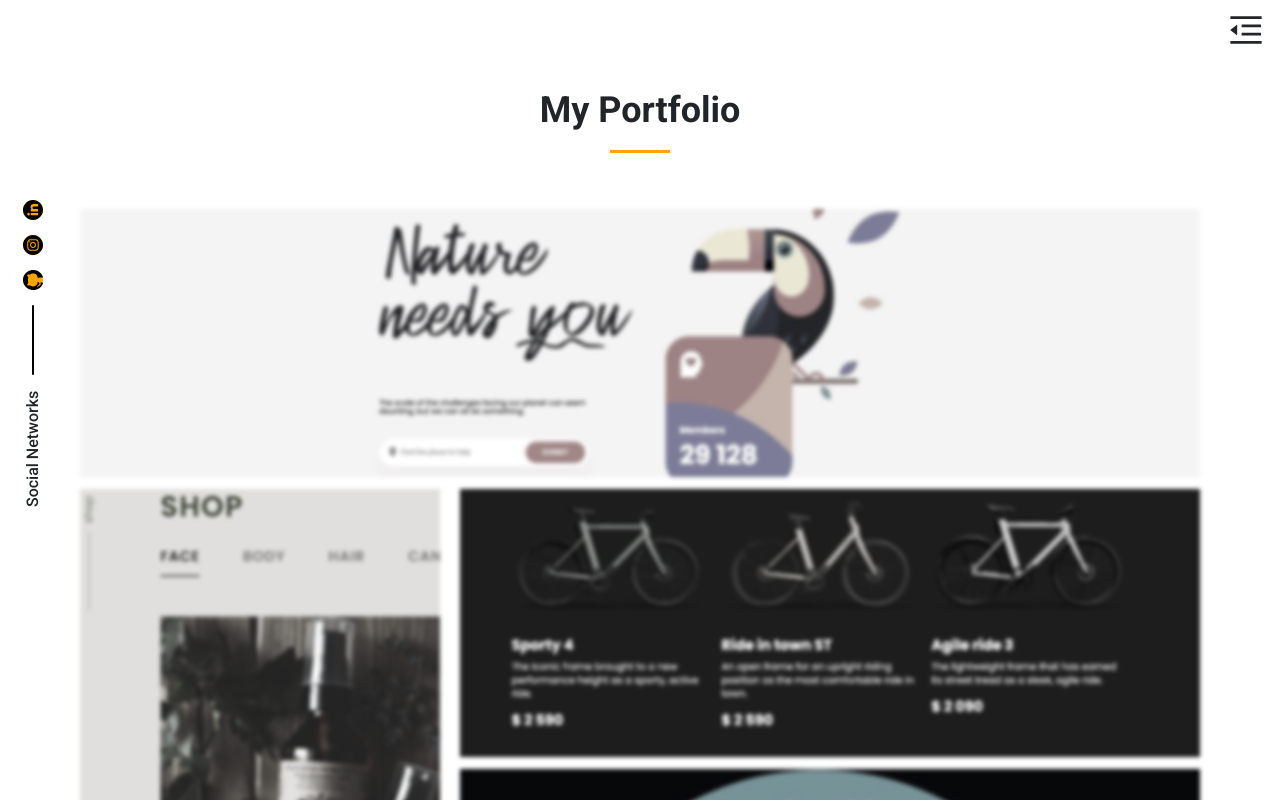
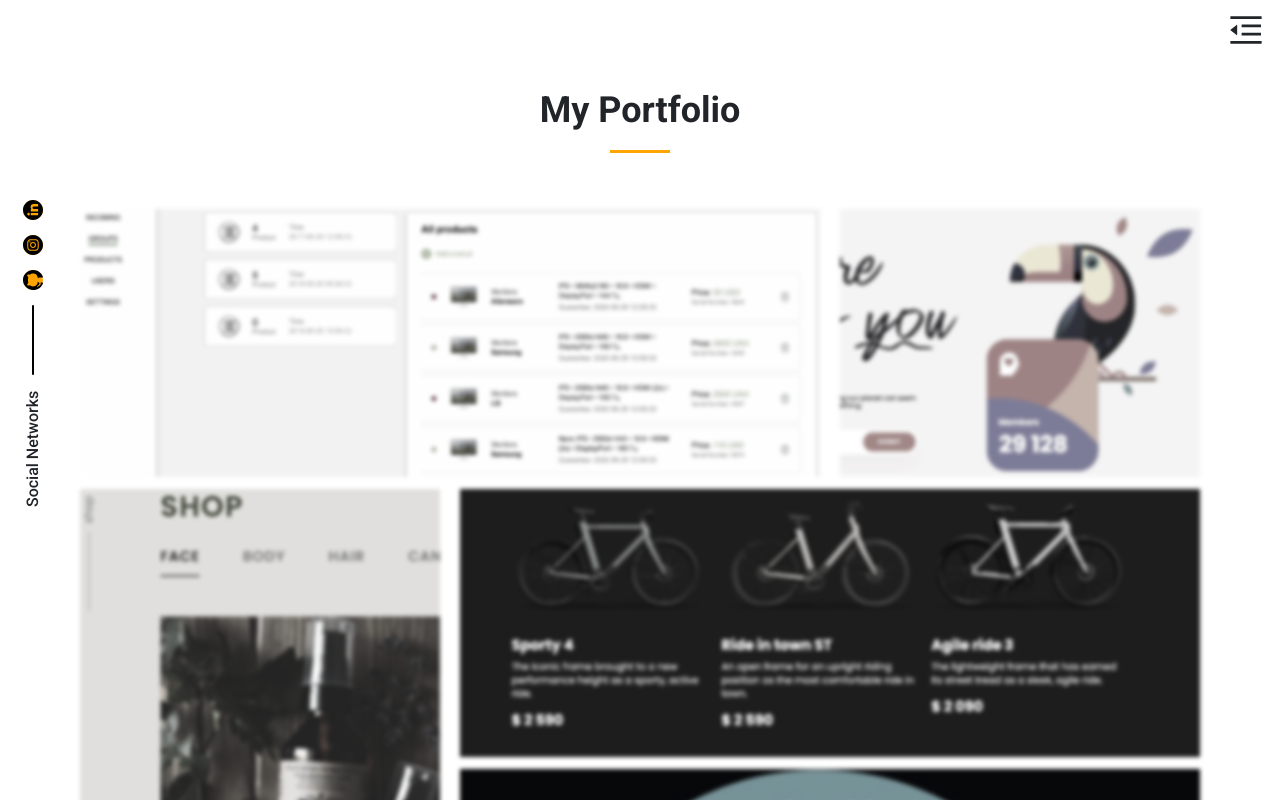
Before and after one commit to khozhainov-aleksandr/Porfolio-Khozhainov-Oleksandr, a Next.js app: page /portfolio in a window 1280 px wide. Shown: the top 800 px of the page. Built offline with nearby package versions, Linux system fonts and the light colour scheme.

Commit message:
set position for Dzencode

```diff
--- a/src/styles/Portfolio.module.scss
+++ b/src/styles/Portfolio.module.scss
@@ -8,7 +8,7 @@
   font-weight: var(--title-weight);
   line-height: var(--title-height);
 }
-
+.Dzencode,
 .Rootz,
 .EcoCosmetics,
 .MyBiKE,
@@ -29,17 +29,24 @@
   gap: 0 20px;
 
   grid-template-areas:
-    'Rootz            Rootz       Rootz'
+    'Dzencode         Dzencode    Rootz'
     'EcoCosmetics     MyBiKE      MyBiKE'
     'EcoCosmetics     Uber        Uber'
     'RunSmart         RunSmart    Netclicks'
     'FirstPortfolio   ActiveBox   Netclicks';
 }
 
+.Dzencode {
+  grid-area: Dzencode;
+  & .picture {
+    object-position: 0px 0px;
+  }
+}
+
 .Rootz {
   grid-area: Rootz;
   & .picture {
-    object-position: 0px -20px;
+    object-position: -370px 0px;
   }
 }
 
```
